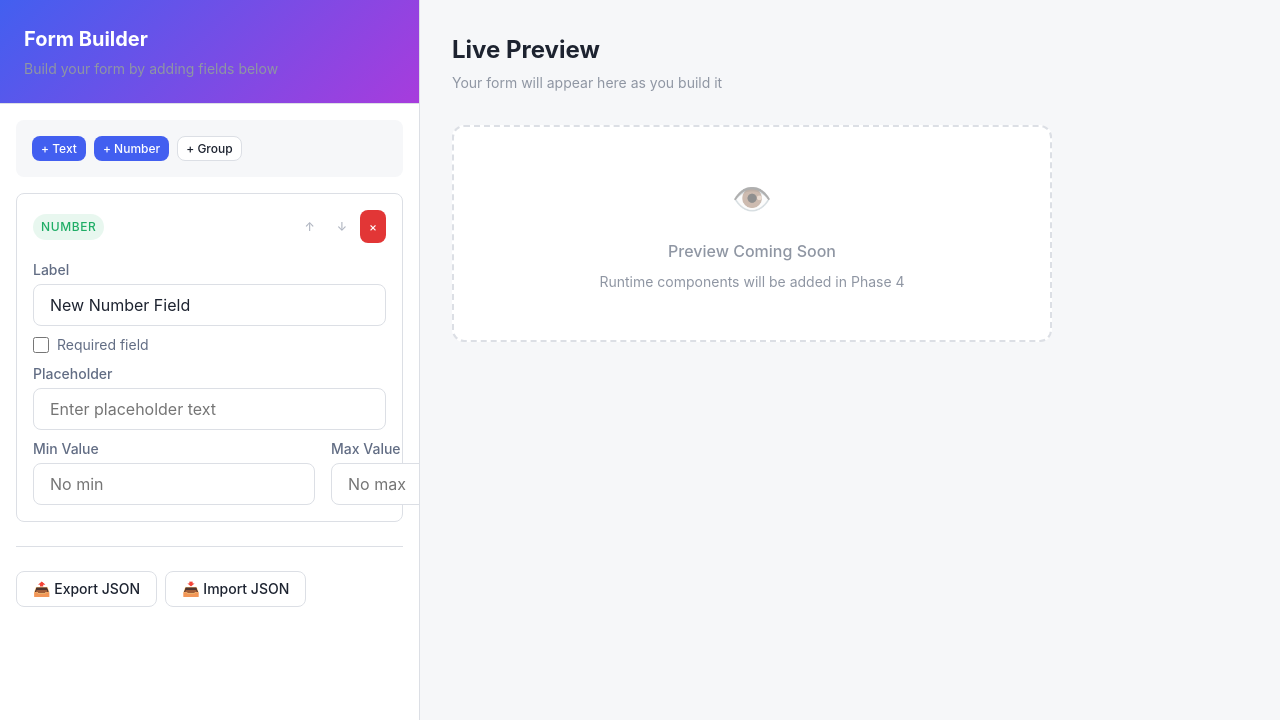
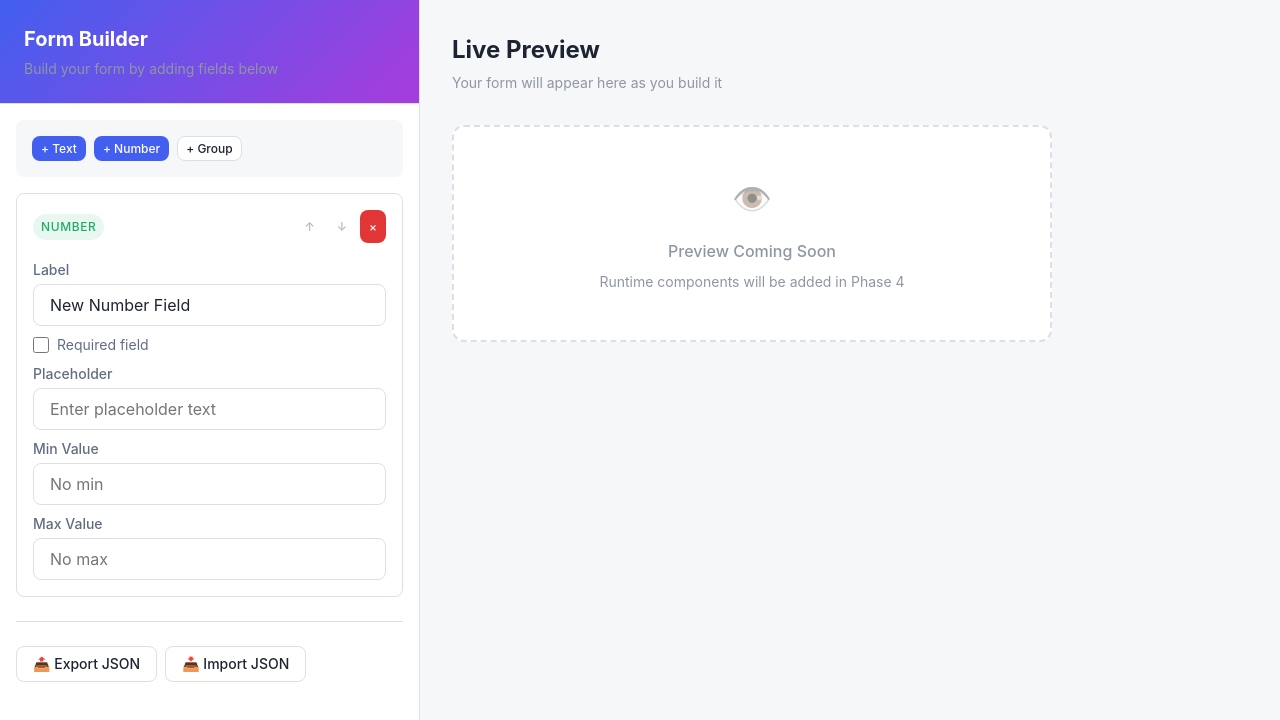
Before and after one commit to AnsurM/Assignment-Snr-FE-Engineer-Syed-Ansur-Mehdi, a React (Vite) app: page / in a window 1280 px wide. Both pictures are taken after a click on the button "+ Number". Shown: the top 720 px of the page. Built offline with nearby package versions, Linux system fonts and the light colour scheme.

Commit message:
fix: css fix to prevent min/max from overflowing horizontally

```diff
--- a/src/components/builder/FormBuilderItem.tsx
+++ b/src/components/builder/FormBuilderItem.tsx
@@ -243,6 +243,7 @@ const FormBuilderItem = memo(function FormBuilderItem({
 
                 {/* Min/Max for number fields */}
                 {isNumber && (
+                    <>
                         <div className="flex gap-md">
                             <div className="input-group flex-grow">
                                 <label htmlFor={`${field.id}-min`} className="input-label">
@@ -257,6 +258,8 @@ const FormBuilderItem = memo(function FormBuilderItem({
                                     placeholder="No min"
                                 />
                             </div>
+                        </div>
+                        <div className="flex gap-md">
                             <div className="input-group flex-grow">
                                 <label htmlFor={`${field.id}-max`} className="input-label">
                                     Max Value
@@ -271,6 +274,7 @@ const FormBuilderItem = memo(function FormBuilderItem({
                                 />
                             </div>
                         </div>
+                    </>
                 )}
             </div>
 
```
Lines whose indentation alone changed are shown as unchanged.
